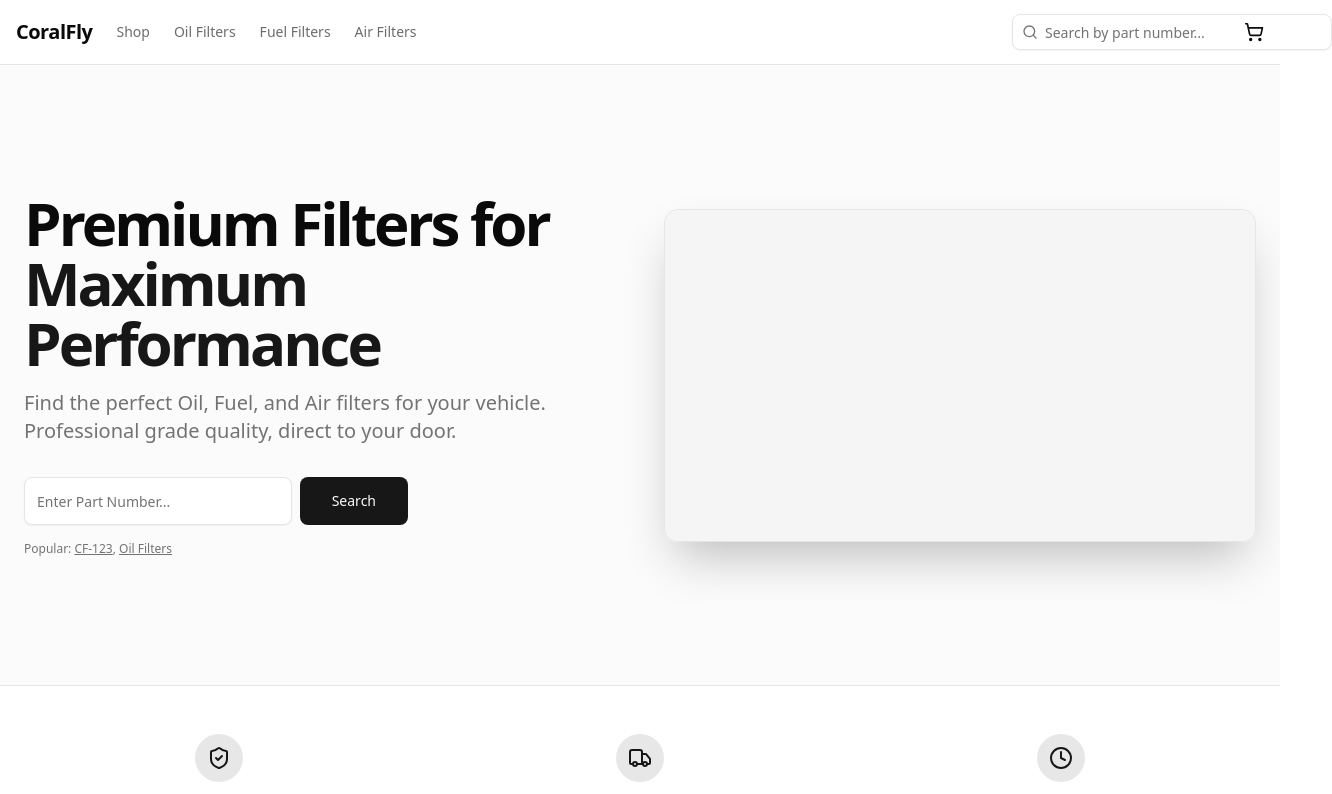
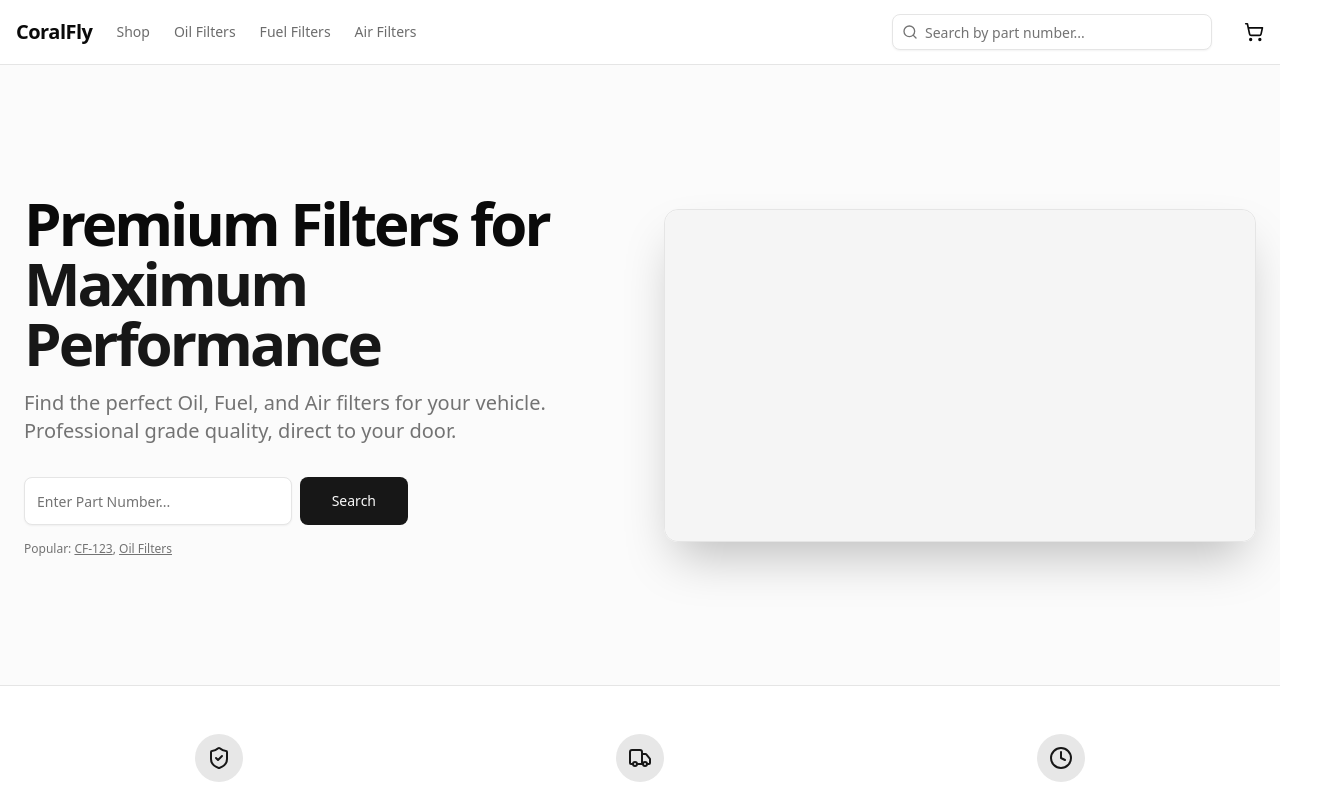
Before and after one commit to QASchoolUSA/Coralfly-Filters, a Next.js app: page / in a window 1280 px wide. Shown: the top 794 px of the page, 1332 px wide, since content can reach past the window. Built offline with nearby package versions, Linux system fonts and the light colour scheme.

Commit message:
feat: Add new product data via CSV and update Header and SearchBar components.

```diff
--- a/components/Header.tsx
+++ b/components/Header.tsx
@@ -97,7 +97,7 @@ export function Header() {
 
                 <div className="flex flex-1 items-center justify-end gap-2 md:gap-8">
                     {/* Desktop Search */}
-                    <div className="hidden md:block w-full max-w-[200px] md:w-auto">
+                    <div className="hidden md:block md:w-60 lg:w-80">
                         <SearchBar />
                     </div>
 
--- a/components/SearchBar.tsx
+++ b/components/SearchBar.tsx
@@ -67,7 +67,7 @@ export function SearchBar() {
     }
 
     return (
-        <div className="relative w-full lg:w-80" ref={containerRef}>
+        <div className="relative w-full" ref={containerRef}>
             <form onSubmit={handleSubmit} className="relative">
                 <SearchIcon className="absolute left-2.5 top-2.5 h-4 w-4 text-muted-foreground" />
                 <Input
```
